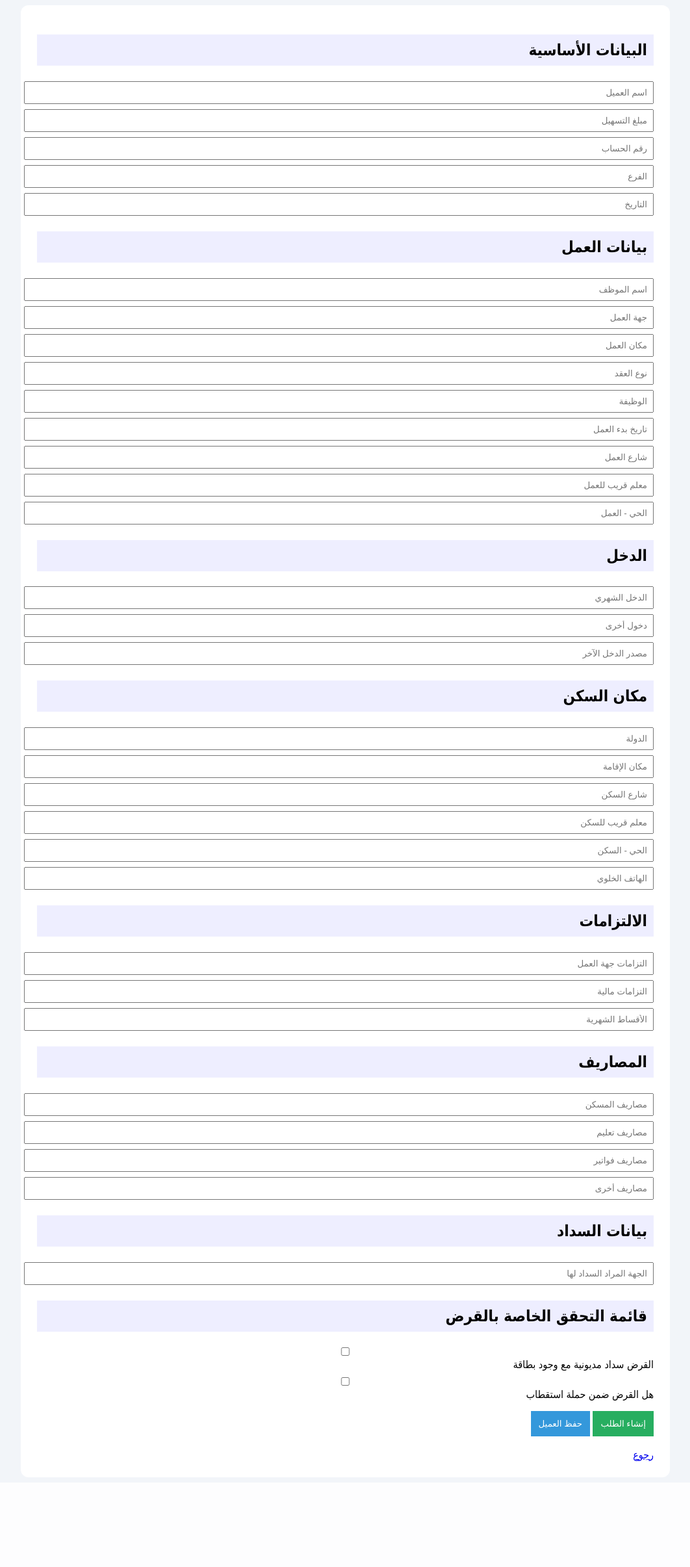
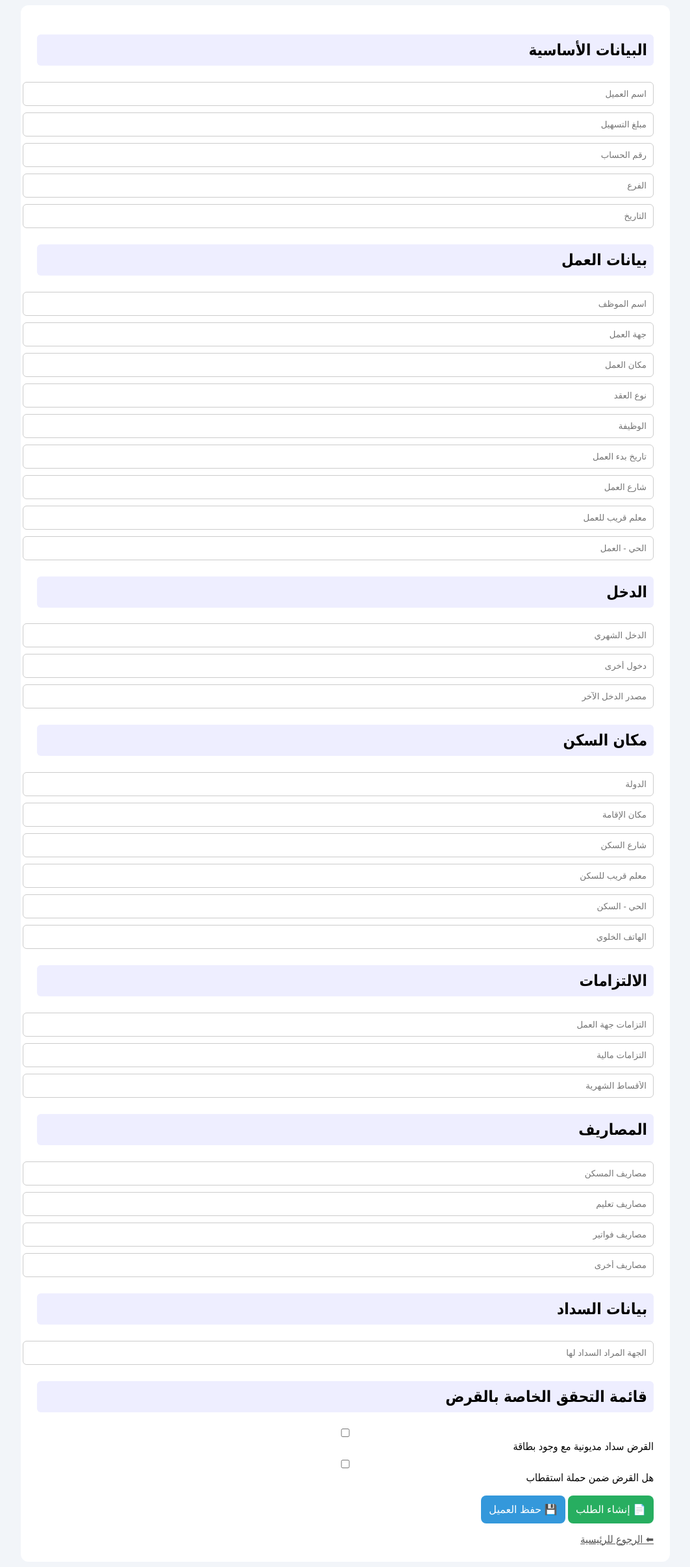
Before and after one commit to mkalhjahja-bit/loan-system, a Flask app: page /continue-loan in a window 1280 px wide. Shown: the whole page at 65% size, without its empty margins (108-1171 px from the left). Before the commit the page ends 2248 px from the top, so only its background shows below. Run offline with Flask 3, Linux system fonts and the light colour scheme.

Commit message:
Update continue_loan.html

```diff
--- a/templates/continue_loan.html
+++ b/templates/continue_loan.html
@@ -5,90 +5,130 @@
 <title>استكمال طلب قرض</title>
 
 <style>
-body{font-family:tahoma;background:#f2f5f9}
-.card{max-width:950px;margin:auto;background:white;padding:25px;border-radius:12px}
-input{width:100%;padding:8px;margin:4px 0}
-h2{background:#eef;padding:10px}
-h3{margin-top:6px}
-button{background:#27ae60;color:white;padding:12px;border:none;margin-top:10px}
-.save{background:#3498db}
-.checks label{display:block;font-size:16px;margin:6px 0}
+body{
+    font-family:tahoma;
+    background:#f2f5f9;
+}
+.card{
+    max-width:950px;
+    margin:auto;
+    background:white;
+    padding:25px;
+    border-radius:12px;
+}
+input{
+    width:100%;
+    padding:10px;
+    margin:5px 0;
+    border-radius:6px;
+    border:1px solid #ccc;
+}
+h2{
+    background:#eef;
+    padding:10px;
+    border-radius:6px;
+}
+button{
+    background:#27ae60;
+    color:white;
+    padding:12px;
+    border:none;
+    margin-top:12px;
+    border-radius:8px;
+    cursor:pointer;
+    font-size:16px;
+}
+.save{
+    background:#3498db;
+}
+.checks label{
+    display:block;
+    font-size:16px;
+    margin:6px 0;
+}
+a{
+    display:inline-block;
+    margin-top:15px;
+    color:#555;
+}
 </style>
 </head>
+
 <body>
 
 <form class="card" method="POST" action="/create-continue">
 
 <h2>البيانات الأساسية</h2>
-<input name="ClientName_AR" value="{{ data.get('ClientName_AR','') if data }}" placeholder="اسم العميل">
-<input name="FacilityAmount" value="{{ data.get('FacilityAmount','') if data }}" placeholder="مبلغ التسهيل">
-<input name="AccountNo" value="{{ data.get('AccountNo','') if data }}" placeholder="رقم الحساب">
-<input name="Branch" value="{{ data.get('Branch','') if data }}" placeholder="الفرع">
-<input name="Date" value="{{ data.get('Date','') if data }}" placeholder="التاريخ">
+<input name="ClientName_AR" placeholder="اسم العميل" value="{{ data['ClientName_AR'] if data else '' }}">
+<input name="FacilityAmount" placeholder="مبلغ التسهيل" value="{{ data['FacilityAmount'] if data else '' }}">
+<input name="AccountNo" placeholder="رقم الحساب" value="{{ data['AccountNo'] if data else '' }}">
+<input name="Branch" placeholder="الفرع" value="{{ data['Branch'] if data else '' }}">
+<input name="Date" placeholder="التاريخ" value="{{ data['Date'] if data else '' }}">
 
 <h2>بيانات العمل</h2>
-<input name="EmployeeName" value="{{ data.get('EmployeeName','') if data }}" placeholder="اسم الموظف">
-<input name="EmployerName" value="{{ data.get('EmployerName','') if data }}" placeholder="جهة العمل">
-<input name="WorkPlace" value="{{ data.get('WorkPlace','') if data }}" placeholder="مكان العمل">
-<input name="ContractType" value="{{ data.get('ContractType','') if data }}" placeholder="نوع العقد">
-<input name="JobTitle" value="{{ data.get('JobTitle','') if data }}" placeholder="الوظيفة">
-<input name="WorkStartDate" value="{{ data.get('WorkStartDate','') if data }}" placeholder="تاريخ بدء العمل">
-<input name="WorkStreet" value="{{ data.get('WorkStreet','') if data }}" placeholder="شارع العمل">
-<input name="WorkLandmark" value="{{ data.get('WorkLandmark','') if data }}" placeholder="معلم قريب للعمل">
-<input name="WorkDistrict" value="{{ data.get('WorkDistrict','') if data }}" placeholder="الحي - العمل">
+<input name="EmployeeName" placeholder="اسم الموظف" value="{{ data['EmployeeName'] if data else '' }}">
+<input name="EmployerName" placeholder="جهة العمل" value="{{ data['EmployerName'] if data else '' }}">
+<input name="WorkPlace" placeholder="مكان العمل" value="{{ data['WorkPlace'] if data else '' }}">
+<input name="ContractType" placeholder="نوع العقد" value="{{ data['ContractType'] if data else '' }}">
+<input name="JobTitle" placeholder="الوظيفة" value="{{ data['JobTitle'] if data else '' }}">
+<input name="WorkStartDate" placeholder="تاريخ بدء العمل" value="{{ data['WorkStartDate'] if data else '' }}">
+<input name="WorkStreet" placeholder="شارع العمل" value="{{ data['WorkStreet'] if data else '' }}">
+<input name="WorkLandmark" placeholder="معلم قريب للعمل" value="{{ data['WorkLandmark'] if data else '' }}">
+<input name="WorkDistrict" placeholder="الحي - العمل" value="{{ data['WorkDistrict'] if data else '' }}">
 
 <h2>الدخل</h2>
-<input name="MonthlyIncome" value="{{ data.get('MonthlyIncome','') if data }}" placeholder="الدخل الشهري">
-<input name="OtherIncome" value="{{ data.get('OtherIncome','') if data }}" placeholder="دخول أخرى">
-<input name="OtherIncomeSource" value="{{ data.get('OtherIncomeSource','') if data }}" placeholder="مصدر الدخل الآخر">
+<input name="MonthlyIncome" placeholder="الدخل الشهري" value="{{ data['MonthlyIncome'] if data else '' }}">
+<input name="OtherIncome" placeholder="دخول أخرى" value="{{ data['OtherIncome'] if data else '' }}">
+<input name="OtherIncomeSource" placeholder="مصدر الدخل الآخر" value="{{ data['OtherIncomeSource'] if data else '' }}">
 
 <h2>مكان السكن</h2>
-<input name="Country" value="{{ data.get('Country','') if data }}" placeholder="الدولة">
-<input name="Residence" value="{{ data.get('Residence','') if data }}" placeholder="مكان الإقامة">
-<input name="HomeStreet" value="{{ data.get('HomeStreet','') if data }}" placeholder="شارع السكن">
-<input name="HomeLandmark" value="{{ data.get('HomeLandmark','') if data }}" placeholder="معلم قريب للسكن">
-<input name="HomeDistrict" value="{{ data.get('HomeDistrict','') if data }}" placeholder="الحي - السكن">
-<input name="MobilePhone" value="{{ data.get('MobilePhone','') if data }}" placeholder="الهاتف الخلوي">
+<input name="Country" placeholder="الدولة" value="{{ data['Country'] if data else '' }}">
+<input name="Residence" placeholder="مكان الإقامة" value="{{ data['Residence'] if data else '' }}">
+<input name="HomeStreet" placeholder="شارع السكن" value="{{ data['HomeStreet'] if data else '' }}">
+<input name="HomeLandmark" placeholder="معلم قريب للسكن" value="{{ data['HomeLandmark'] if data else '' }}">
+<input name="HomeDistrict" placeholder="الحي - السكن" value="{{ data['HomeDistrict'] if data else '' }}">
+<input name="MobilePhone" placeholder="الهاتف الخلوي" value="{{ data['MobilePhone'] if data else '' }}">
 
 <h2>الالتزامات</h2>
-<input name="EmployerObligations" value="{{ data.get('EmployerObligations','') if data }}" placeholder="التزامات جهة العمل">
-<input name="FinancialObligations" value="{{ data.get('FinancialObligations','') if data }}" placeholder="التزامات مالية">
-<input name="MonthlyInstallments" value="{{ data.get('MonthlyInstallments','') if data }}" placeholder="الأقساط الشهرية">
+<input name="EmployerObligations" placeholder="التزامات جهة العمل" value="{{ data['EmployerObligations'] if data else '' }}">
+<input name="FinancialObligations" placeholder="التزامات مالية" value="{{ data['FinancialObligations'] if data else '' }}">
+<input name="MonthlyInstallments" placeholder="الأقساط الشهرية" value="{{ data['MonthlyInstallments'] if data else '' }}">
 
 <h2>المصاريف</h2>
-<input name="HousingExpenses" value="{{ data.get('HousingExpenses','') if data }}" placeholder="مصاريف المسكن">
-<input name="EducationExpenses" value="{{ data.get('EducationExpenses','') if data }}" placeholder="مصاريف تعليم">
-<input name="BillsExpenses" value="{{ data.get('BillsExpenses','') if data }}" placeholder="مصاريف فواتير">
-<input name="OtherExpenses" value="{{ data.get('OtherExpenses','') if data }}" placeholder="مصاريف أخرى">
+<input name="HousingExpenses" placeholder="مصاريف المسكن" value="{{ data['HousingExpenses'] if data else '' }}">
+<input name="EducationExpenses" placeholder="مصاريف تعليم" value="{{ data['EducationExpenses'] if data else '' }}">
+<input name="BillsExpenses" placeholder="مصاريف فواتير" value="{{ data['BillsExpenses'] if data else '' }}">
+<input name="OtherExpenses" placeholder="مصاريف أخرى" value="{{ data['OtherExpenses'] if data else '' }}">
 
 <h2>بيانات السداد</h2>
-<input name="PayToEntity" value="{{ data.get('PayToEntity','') if data }}" placeholder="الجهة المراد السداد لها">
+<input name="PayToEntity" placeholder="الجهة المراد السداد لها" value="{{ data['PayToEntity'] if data else '' }}">
 
 <h2>قائمة التحقق الخاصة بالقرض</h2>
 
 <div class="checks">
+
 <label>
-<input type="checkbox" name="debt_card"
-{% if data and data.get('debt_card') %}checked{% endif %}>
+<input type="checkbox" name="debt_card" {% if data and data.get('debt_card') %}checked{% endif %}>
  القرض سداد مديونية مع وجود بطاقة
 </label>
 
 <label>
-<input type="checkbox" name="campaign"
-{% if data and data.get('campaign') %}checked{% endif %}>
+<input type="checkbox" name="campaign" {% if data and data.get('campaign') %}checked{% endif %}>
  هل القرض ضمن حملة استقطاب
 </label>
+
 </div>
 
-<button type="submit">إنشاء الطلب</button>
+<button type="submit">📄 إنشاء الطلب</button>
 
 <button type="submit" class="save" formaction="/save-client">
-حفظ العميل
+💾 حفظ العميل
 </button>
 
-<br><br>
-<a href="/home">رجوع</a>
+<br>
+<a href="/home">⬅ الرجوع للرئيسية</a>
 
 </form>
+
 </body>
 </html>
```
